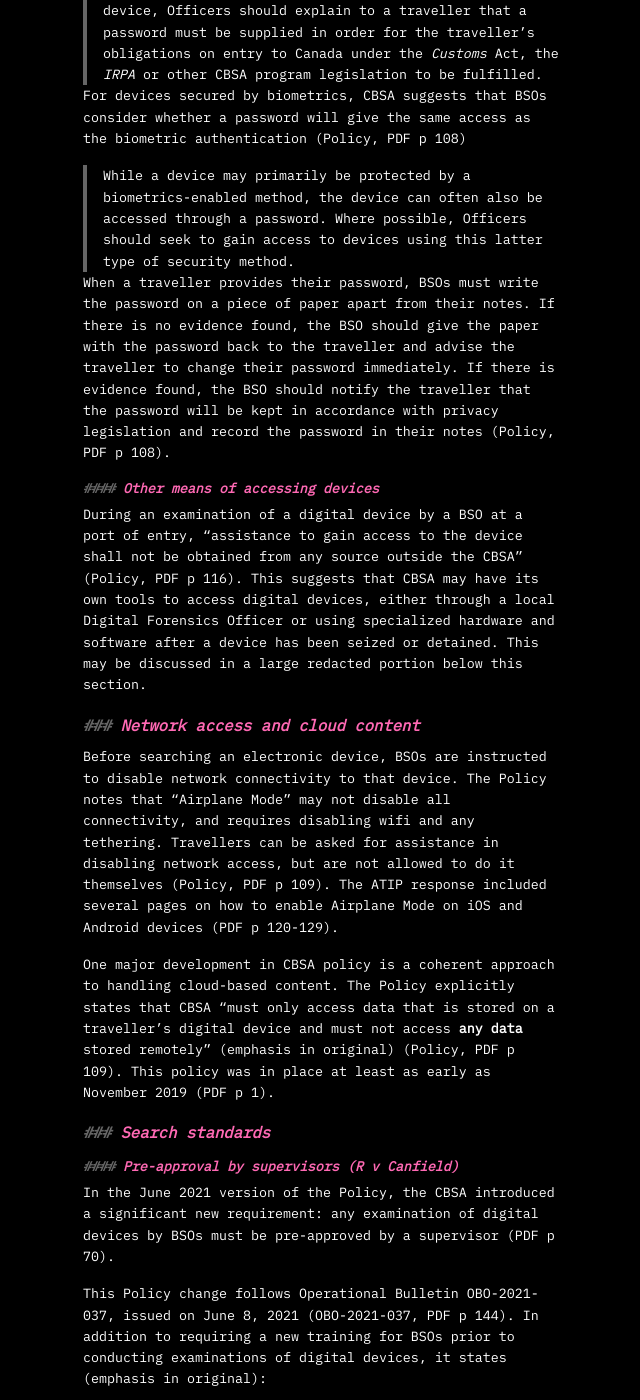
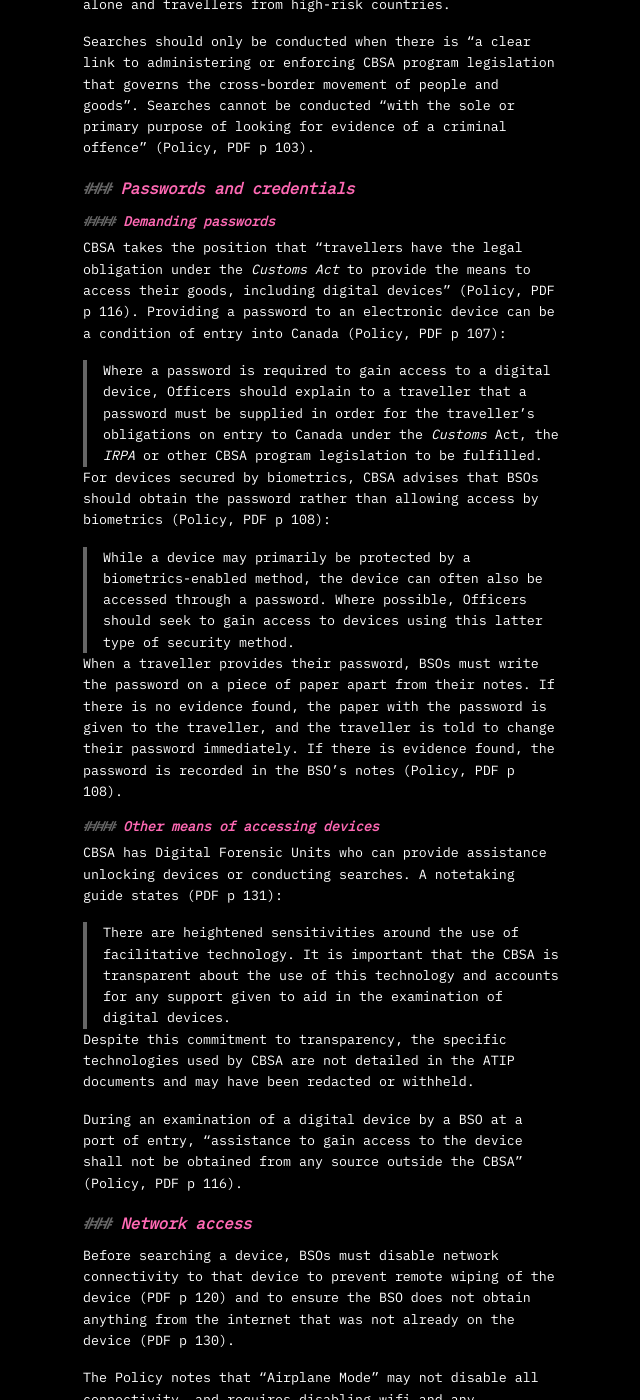
Before and after one commit to gmcmullen/takectrl.ca, a Jekyll site: the page built from _posts/2026-09-10-cbsa-electronic-device-search-atip-response.md, in a window 1280 px wide and 1400 px high, scrolled down 3406 px. Shown: the whole window, without its empty margins (329-969 px from the left). Built offline with Jekyll 4.4.1, drawn with Linux system fonts in a browser that asks for light colours; some of the changed text lies outside the part shown.

Commit message:
Update Blog Posts “2026-09-10-cbsa-electronic-device-search-atip-response”

```diff
--- a/_posts/2026-09-10-cbsa-electronic-device-search-atip-response.md
+++ b/_posts/2026-09-10-cbsa-electronic-device-search-atip-response.md
@@ -1,28 +1,39 @@
 ---
 title: "CBSA - Electronic Device Search ATIP Response "
-date: 2026-09-10T22:30:38.600Z
+date: 2026-09-15T17:56:31.920Z
 tags:
   - device-searches
 ---
-Digital devices, and especially our smartphones, have become incredibly intimate devices. Our health, finances, politics, religion, sexuality, and personal relationships are laid bare by our phones. They contain detailed records of our conversations, calendars, movements, photo albums, reading history, and more.
+Our digital devices, and especially our smartphones, are incredibly intimate. They are a window into our health, finances, politics, religion, sexuality, and personal relationships. They are detailed records of our conversations, calendars, movements, photo albums, medical appointments, late night anxieties, and much more.
 
 Despite the intensely personal nature of the information on our electronic devices, and the essential role they play in our day-to-day lives, the Canada Border Services Agency (CBSA) claims broad authority to search travellers' electronic devices at the border, often without suspicion.
 
 The last thorough attempt at documenting CBSA policy for electronic device searches was the second edition of the BCCLA's [Electronic Devices Privacy Handbook](https://bccla.org/resource/electronic-devices-privacy-handbook-a-guide-to-your-rights-at-the-border/), published in 2018. A lot has changed since then:
 
-* Our electronic devices play an even more essential role in all our lives, and the volume of storage on devices has increased dramatically.
-* CBSA has taken a more aggressive stance on passwords, requiring that travellers provide them and even arresting travellers who do not.
-* Court decisions have also changed the landscape, finding CBSA's applications of the *Customs Act* and *IRPA* to searches of electronic devices were unconstitutional.
+* Our devices play an even more intimate and essential role in all our lives.
+* The volume of storage on devices has increased dramatically.
+* Court decisions have found that CBSA's applications of the *Customs Act* and *IRPA* to searches of electronic devices are unconstitutional.
 
-In 2025, we made an Access to Information request to the Canada Border Services Agency for records relating to CBSA's searches and seizures of electronic devices like smartphones and laptops at the Canadian border. We asked about policies and procedures for when and how searches are conducted, tools and technological capabilities used, privacy and oversight, and statistics showing how common these practices are. We also asked about passwords and biometric credentials, and what happens if people refuse to provide them.
+To see how the landscape has changed, in 2025 we made an Access to Information request to the CBSA for records relating to its searches and seizures of electronic devices at the Canadian border. We asked about policies and procedures for when and how searches are conducted, tools and technological capabilities used, privacy and oversight, and statistics showing how common these practices are. We also asked about passwords and biometric credentials, and what happens if people refuse to provide them. The full text of the request is at the end of this post.
 
-In March 2026, CBSA responded. We learned:
+In March 2026, CBSA responded.
+
+**We learned**:
 
 * There have been significant changes in how CBSA handles digital devices at the border between 2018 and the present.
-* The changes were driven by court decisions telling the CBSA that its interpretation of the *Customs Act* and its authorities violated the *Charter*.
-* The decisions resulted in an approximately 50% decrease in the number of digital devices searched by the CBSA on a monthly basis, at least in the provinces where the decisions are binding.
+* CBSA has taken a more aggressive stance on passwords, claiming that providing access to a device is a requirement of entry to Canada.
+* Changes in CBSA policy were driven by courts finding that CBSA's reliance on *Customs Act* and *IRPA* to justify suspicionless searches of devices was a violation of the *Charter*.
+* These decisions resulted in an approximately 50% decrease in the number of digital devices searched by the CBSA on a monthly basis in the provinces where the decisions are binding (Ontario and Alberta).
+* Before the court decisions, nearly 75% of device searches conducted by CBSA found nothing in violation of the law. After, the false positive rate dropped to 56%.
 
-The response is available for download below, both as an OCRed PDF and the original document as received from CBSA. We will try to provide a more detailed analysis in future posts, including recommendations for travellers looking to protect their privacy. For now, we've pulled out a few highlights from the responses. Page references are to the PDF.
+**We did not learn**:
+
+* What indicators CBSA uses to target searches of devices.
+* What hardware and software tools CBSA uses to unlock, search, and copy devices.
+
+This information was requested, but was either withheld or redacted by CBSA.
+
+The full response is available for download below, both as an OCRed PDF and the original document as received from CBSA. We will try to provide a more detailed analysis in future posts, including recommendations for travellers looking to protect their privacy. For now, we've pulled out a few highlights from the responses. Page references are to the PDF.
 
 ## Downloads
 
@@ -59,25 +70,39 @@
 
 #### Demanding passwords
 
-CBSA takes the position that "travellers have the legal obligation under the *Customs Act* to provide the means to access their goods, induding digital devices" (Policy, PDF p 116). Providing a password to an electronic device can be a condition of entry into Canada (Policy, PDF p 107):
+CBSA takes the position that "travellers have the legal obligation under the *Customs Act* to provide the means to access their goods, including digital devices" (Policy, PDF p 116). Providing a password to an electronic device can be a condition of entry into Canada (Policy, PDF p 107):
 
 > Where a password is required to gain access to a digital device, Officers should explain to a traveller that a password must be supplied in order for the traveller's obligations on entry to Canada under the *Customs* Act, the *IRPA* or other CBSA program legislation to be fulfilled.
 
-For devices secured by biometrics, CBSA suggests that BSOs consider whether a password will give the same access as the biometric authentication (Policy, PDF p 108)
+For devices secured by biometrics, CBSA advises that BSOs should obtain the password rather than allowing access by biometrics (Policy, PDF p 108):
 
 > While a device may primarily be protected by a biometrics-enabled method, the device can often also be accessed through a password. Where possible, Officers should seek to gain access to devices using this latter type of security method.
 
-When a traveller provides their password, BSOs must write the password on a piece of paper apart from their notes. If there is no evidence found, the BSO should give the paper with the password back to the traveller and advise the traveller to change their password immediately. If there is evidence found, the BSO should notify the traveller that the password will be kept in accordance with privacy legislation and record the password in their notes (Policy, PDF p 108).
+When a traveller provides their password, BSOs must write the password on a piece of paper apart from their notes. If there is no evidence found, the paper with the password is given to the traveller, and the traveller is told to change their password immediately. If there is evidence found, the password is recorded in the BSO's notes (Policy, PDF p 108).
 
 #### Other means of accessing devices
 
-During an examination of a digital device by a BSO at a port of entry, "assistance to gain access to the device shall not be obtained from any source outside the CBSA" (Policy, PDF p 116). This suggests that CBSA may have its own tools to access digital devices, either through a local Digital Forensics Officer or using specialized hardware and software after a device has been seized or detained. This may be discussed in a large redacted portion below this section.
+CBSA has Digital Forensic Units who can provide assistance unlocking devices or conducting searches. A notetaking guide states (PDF p 131):
 
-### Network access and cloud content
+>There are heightened sensitivities around the use of facilitative technology. It is important that the CBSA is transparent about the use of this technology and accounts for any support given to aid in the examination of digital devices.
 
-Before searching an electronic device, BSOs are instructed to disable network connectivity to that device. The Policy notes that "Airplane Mode" may not disable all connectivity, and requires disabling wifi and any tethering. Travellers can be asked for assistance in disabling network access, but are not allowed to do it themselves (Policy, PDF p 109). The ATIP response included several pages on how to enable Airplane Mode on iOS and Android devices (PDF p 120-129).
+Despite this commitment to transparency, the specific technologies used by CBSA are not detailed in the ATIP documents and may have been redacted or withheld.
 
-One major development in CBSA policy is a coherent approach to handling cloud-based content. The Policy explicitly states that CBSA "must only access data that is stored on a traveller's digital device and must not access **any data** stored remotely" (emphasis in original) (Policy, PDF p 109). This policy was in place at least as early as November 2019 (PDF p 1).
+During an examination of a digital device by a BSO at a port of entry, "assistance to gain access to the device shall not be obtained from any source outside the CBSA" (Policy, PDF p 116).
+
+### Network access
+
+Before searching a device, BSOs must disable network connectivity to that device to prevent remote wiping of the device (PDF p 120) and to ensure the BSO does not obtain anything from the internet that was not already on the device (PDF p 130).
+
+The Policy notes that "Airplane Mode" may not disable all connectivity, and requires disabling wifi and any tethering. The ATIP response included several pages on how to enable Airplane Mode on iOS and Android devices (PDF p 120-129).
+
+Travellers can provide directions to disable network access, but are not allowed to do it themselves (Policy, PDF p 109).
+
+### Cloud content
+
+One major development in CBSA policy is a coherent approach to handling cloud-based content. The states that CBSA "must only access data that is stored on a traveller's digital device and must not access **any data** stored remotely" (emphasis in original) (Policy, PDF p 109). Disabling network access ensures that a search does not access cloud data (PDF p 130).
+
+This policy was in place at least as early as November 2019 (PDF p 1).
 
 ### Search standards
 
@@ -93,7 +118,9 @@
 
 > \[111]      We are satisfied that s 99(1)(a) of the *Customs Act* violates s 8 of the *[Charter](https://www.canlii.org/en/ca/laws/stat/schedule-b-to-the-canada-act-1982-uk-1982-c-11/latest/schedule-b-to-the-canada-act-1982-uk-1982-c-11.html)* to the extent that it authorizes unlimited searches of the contents of personal electronic devices (such as cell phones or lap top computers). The provision is not saved by s 1 as a reasonable and demonstrably justified limit. Accordingly, we declare that the definition of “goods” in s 2 of *Customs Act* is of no force or effect insofar as the definition includes the contents of personal electronic devices for the purposes of s 99(1)(a).
 
-It is not explicitly stated in the Policy or the Operational Bulletin, but it is reasonable to assume that the detailed note-taking requirements and approval by a supervisor are intended to demonstrate and document a reasonable grounds to suspect before BSOs can conduct a search.
+It is not explicitly stated in the Policy or the Operational Bulletin, but it is reasonable to assume that the detailed note-taking requirements and approval by a supervisor are intended to demonstrate and document a reasonable grounds to suspect before a search.
+
+The notetaking requirements are further detailed by a guide titled "Digital Device Examinations - Notetaking Requirement: Rationale" (PDF p 130). This guide
 
 #### Alberta: Reasonable suspicion under *IRPA* (*R v Al Askari*)
 
@@ -204,9 +231,9 @@
 
 ## Search statistics
 
-CBSA provided statistics on the number of searches both before and after implementing OBO-2022-027 in April 2022 (PDF pp 157 and 161).
+CBSA provided statistics on the number of searches both before and after implementing OBO-2022-027 in April 2022 (PDF pp 157 and 161). They included what they call a "resultant search rate", or "an examination where a customs- or immigration- related contravention or offence has been uncovered" under the *Customs Act* or *IRPA* (PDF p 161).
 
-Before the more rigorous standards were adopted in 2022, CBSA at ports in Alberta had a non-resultant search rate of 76.9% and Ontario 78.1%, meaning that for over 3/4 of the travellers whose electronic devices were searched, CBSA did not find violations of the *Customs Act* or *IRPA*:
+Using these statistics, we calculated the non-resultant search rate — the percentage of people subjected to a search by CBSA that did not find a violation of law. Before the more rigorous standards were adopted in 2022, CBSA at ports in Alberta had a non-resultant search rate of 76.9% and Ontario 78.1%, meaning that for over 3/4 of the travellers whose electronic devices were searched, CBSA did not find violations of the *Customs Act* or *IRPA*:
 
 **February 1, 2020-April 28, 2022**
 
@@ -217,7 +244,7 @@
 | All Other           | 19,489,439           | 2,717              | 0.014%      | 800                | 29.4%                 | 70.6%                     |
 | **National Totals** | **50,058,903**       | **5,369**          | **0.011%**  | **1,385**          | **25.8%**             | **74.2%**                 |
 
-After the new standards came into effect, the resultant search rate was still under 50%, but was improved, suggesting that CBSA took greater care in targeting  travellers for searches because of the increased standards:
+After the new standards came into effect, the resultant search rate was still under 50%, but was improved, suggesting that CBSA took greater care in targeting  travellers for searches because of the increased standards.
 
 **April 29, 2022-April 30, 2024**
 
@@ -242,7 +269,7 @@
 
 ## Original Request
 
-The text of the original ATIP request is below:
+The original ATIP request was for:
 
 > All records from 2020 to the present relating to the search or seizure of electronic devices, including but not limited to smartphones, computers, tablets, and storage media. This includes, without limitation:
 >
@@ -253,9 +280,11 @@
 > * Policies governing the retention, return, or disposal of seized electronic devices.
 > * Policies governing the retention, use, deletion, or sharing—with other agencies or governments—of data copied or extracted from electronic devices.
 > * Policies and procedures relating to access to data stored on cloud services through applications or logged-in accounts on electronic devices during or after a search or seizure.
+
 >   **Tools and Technical Capabilities**
 > * Records describing or relating to software or hardware tools used to conduct searches or seizures of electronic devices, including tools used to bypass encryption, biometrics, passwords, passphrases, or other security measures.
 > * For each such tool, any manuals, technical documentation, training materials, promotional materials, contracts, purchase orders, or other records.
+
 >   **Privacy and Oversight**
 > * Privacy Impact Assessments or similar assessments, reviews, or reports relating to:
 >
```
Also changed, not shown: other parts of _posts/2026-09-10-cbsa-electronic-device-search-atip-response.md (+1 -1 lines).
